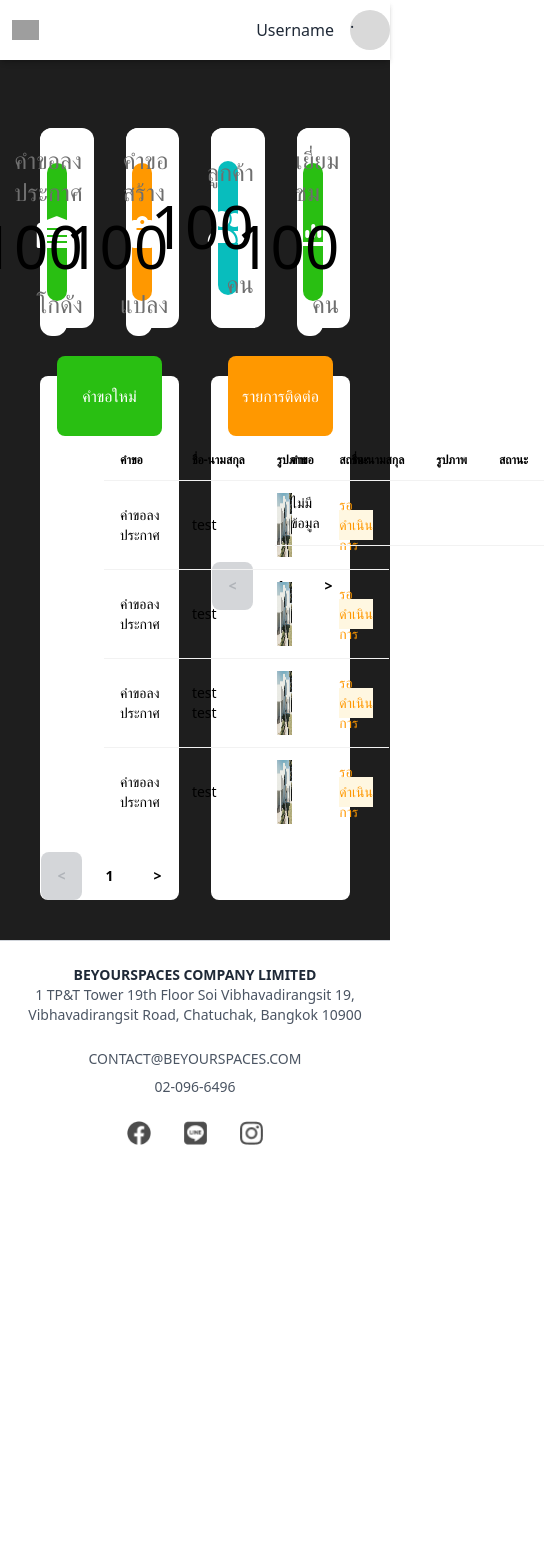
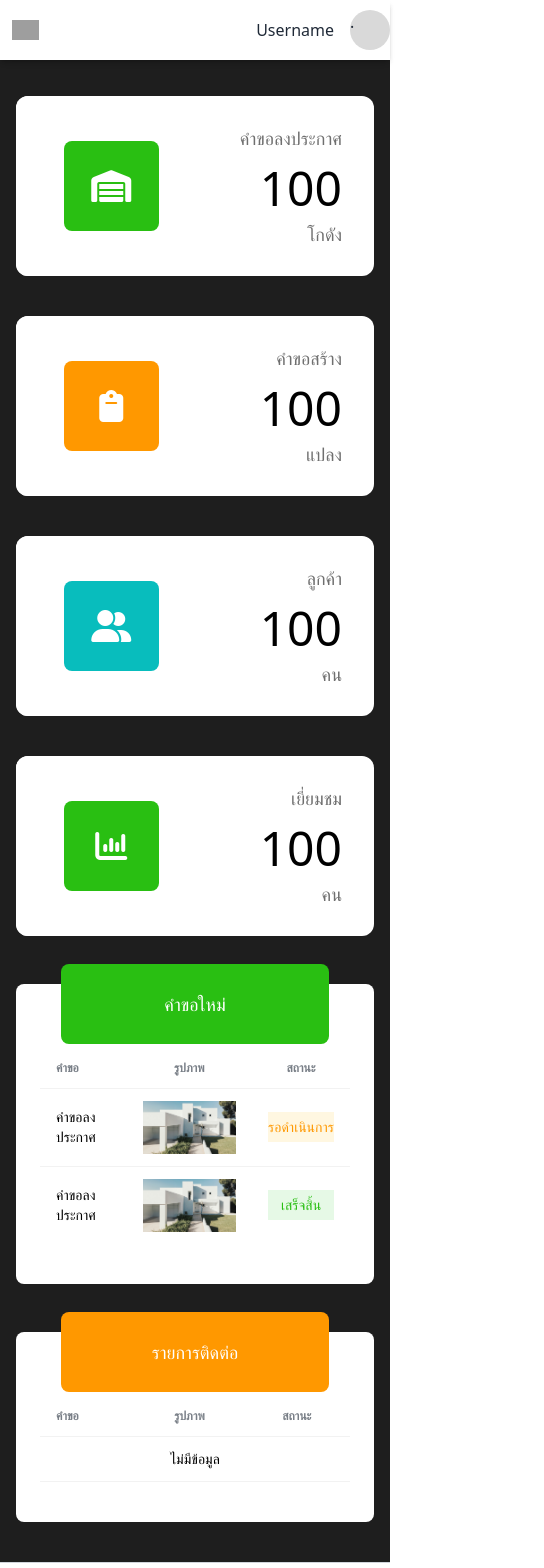
Before and after one commit to dinsorkot-sk/store-house-backend, a Nuxt app: page /Admin_Dashboard in a window 390 px wide. Shown: the top 1568 px of the page, 544 px wide, since content can reach past the window. Before the commit the page ends 1145 px from the top, so only its background shows below. Built offline with nearby package versions, Linux system fonts and the light colour scheme; grey boxes are pictures that could not be loaded.

Commit message:
Admin_Dashboard_Responsive

```diff
--- a/pages/Admin_Dashboard.vue
+++ b/pages/Admin_Dashboard.vue
@@ -5,245 +5,192 @@
     </header>
 
     <body class="bg-[#1e1e1e]">
-        <div class=" min-h-screen px-10 ">
-            <div class="grid grid-cols-4 gap-8 ">
-
-                <!-- กล่องเเรก -->
-                <div class="h-[200px] bg-white rounded-xl mt-32">
-                    <div class="grid grid-cols-2 h-full w-full">
-                        <div class="flex justify-end items-center rounded-xl bg-white">
-                            <div class="flex justify-center items-center bg-[#29BF12] w-9/12 h-4/6 rounded-xl">
-                                <i class="fa-solid fa-warehouse fa-2xl" style="color: #ffffff;"></i>
+        <div class="min-h-screen px-4 lg:px-8 ">
+            <!-- กล่องหลัก -->
+            <div class="grid grid-cols-1 sm:grid-cols-2 md:p-4 md:gap-4 lg:grid-cols-4 lg:gap-6 ">
+                <div class="h-[180px] bg-white rounded-xl mt-24 md:h-[180px] lg:mt-32 lg:h-[200px]">
+                    <div class="grid grid-cols-2 h-full w-full gap-4">
+                        <!-- กล่องสีเขียว -->
+                        <div class="flex justify-end items-center rounded-xl bg-white mr-7">
+                            <div class="flex justify-center items-center bg-[#29BF12] w-8/12 h-3/6 rounded-lg">
+                                <i class="fa-solid fa-warehouse fa-2xl sm:fa-3xl" style="color: #ffffff;"></i>
                             </div>
                         </div>
-                        <div class="grid grid-cols-1 text-2xl gap-2 p-4 text-[#6f6f6f] ">
-                            <div class="flex justify-end items-end  ">
-                                คำขอลงประกาศ
-                            </div>
+                        <!-- กล่องข้อความ -->
+                        <div class="grid grid-cols-1 text-lg sm:text-2xl md:text-xl gap-3 px-4 text-[#6f6f6f] mr-4 truncate">
+                            <div class="flex justify-end items-end">คำขอลงประกาศ</div>
                             <div>
-                                <div class="flex justify-end text-6xl text-black">
-                                    100
-                                </div>
-                                <div class="flex justify-end mt-3">
-                                    โกดัง
-                                </div>
+                                <div class="flex justify-end text-5xl sm:text-7xl md:text-5xl text-black">100</div>
+                                <div class="flex justify-end mt-2">โกดัง</div>
                             </div>
                         </div>
                     </div>
                 </div>
 
                 <!-- กล่องสอง -->
-                <div class="h-[200px] bg-white rounded-xl mt-32">
-                    <div class="grid grid-cols-2 h-full w-full">
-                        <div class="flex justify-end items-center rounded-xl bg-white">
-                            <div class="flex justify-center items-center bg-[#FF9800] w-9/12 h-4/6 rounded-xl">
-                                <i class="fa-solid fa-clipboard fa-2xl" style="color: #ffffff;"></i>
+                <div class="h-[180px] bg-white rounded-xl mt-10 sm:mt-16 md:mt-24 lg:mt-32 lg:h-[200px]">
+                    <div class="grid grid-cols-2 h-full w-full gap-4">
+                        <div class="flex justify-end items-center rounded-xl bg-white mr-7">
+                            <div class="flex justify-center items-center bg-[#FF9800] w-8/12 h-3/6 rounded-lg">
+                                <i class="fa-solid fa-clipboard fa-2xl sm:fa-3xl" style="color: #ffffff;"></i>
                             </div>
                         </div>
-                        <div class="grid grid-cols-1 text-2xl gap-2 p-4 text-[#6f6f6f] ">
-                            <div class="flex justify-end items-end  ">
-                                คำขอสร้าง
-                            </div>
+                        <div class="grid grid-cols-1 text-lg sm:text-2xl md:text-xl gap-3 px-4 text-[#6f6f6f] mr-4 truncate">
+                            <div class="flex justify-end items-end">คำขอสร้าง</div>
                             <div>
-                                <div class="flex justify-end text-6xl text-black">
-                                    100
-                                </div>
-                                <div class="flex justify-end mt-3">
-                                    แปลง
-                                </div>
+                                <div class="flex justify-end text-5xl sm:text-7xl md:text-5xl text-black">100</div>
+                                <div class="flex justify-end mt-2">แปลง</div>
                             </div>
                         </div>
                     </div>
                 </div>
 
                 <!-- กล่องสาม -->
-                <div class="h-[200px] bg-white rounded-xl mt-32">
-                    <div class="grid grid-cols-2 h-full w-full">
-                        <div class="flex justify-end items-center rounded-xl bg-white">
-                            <div class="flex justify-center items-center bg-[#08BDBD] w-9/12 h-4/6 rounded-xl">
-                                <i class="fa-solid fa-user-group fa-2xl" style="color: #ffffff;"></i>
+                <div class="h-[180px] bg-white rounded-xl mt-10 sm:mt-16 md:mt-2 lg:mt-32 lg:h-[200px]">
+                    <div class="grid grid-cols-2 h-full w-full gap-4">
+                        <div class="flex justify-end items-center rounded-xl bg-white mr-7">
+                            <div class="flex justify-center items-center bg-[#08BDBD] w-8/12 h-3/6 rounded-lg">
+                                <i class="fa-solid fa-user-group fa-2xl sm:fa-3xl" style="color: #ffffff;"></i>
                             </div>
                         </div>
-                        <div class="grid grid-cols-1 text-2xl gap-2 p-4 text-[#6f6f6f] ">
-                            <div class="flex justify-end items-end  ">
-                                ลูกค้า
-                            </div>
+                        <div class="grid grid-cols-1 text-lg sm:text-2xl md:text-xl gap-3 px-4 text-[#6f6f6f] mr-4 truncate">
+                            <div class="flex justify-end items-end">ลูกค้า</div>
                             <div>
-                                <div class="flex justify-end text-6xl text-black">
-                                    100
-                                </div>
-                                <div class="flex justify-end mt-3">
-                                    คน
-                                </div>
+                                <div class="flex justify-end text-5xl sm:text-7xl md:text-5xl text-black">100</div>
+                                <div class="flex justify-end mt-2">คน</div>
                             </div>
                         </div>
                     </div>
                 </div>
 
                 <!-- กล่องสี่ -->
-                <div class="h-[200px] bg-white rounded-xl mt-32">
-                    <div class="grid grid-cols-2 h-full w-full">
-                        <div class="flex justify-end items-center rounded-xl bg-white">
-                            <div class="flex justify-center items-center bg-[#29BF12] w-9/12 h-4/6 rounded-xl">
-                                <i class="fa-solid fa-chart-column fa-2xl" style="color: #ffffff;"></i>
+                <div class="h-[180px] bg-white rounded-xl mt-10 sm:mt-16 md:mt-2 lg:mt-32 lg:h-[200px]">
+                    <div class="grid grid-cols-2 h-full w-full gap-4">
+                        <div class="flex justify-end items-center rounded-xl bg-white mr-7">
+                            <div class="flex justify-center items-center bg-[#29BF12] w-8/12 h-3/6 rounded-lg">
+                                <i class="fa-solid fa-chart-column fa-2xl sm:fa-3xl" style="color: #ffffff;"></i>
                             </div>
                         </div>
-                        <div class="grid grid-cols-1 text-2xl gap-2 p-4 text-[#6f6f6f] ">
-                            <div class="flex justify-end items-end  ">
-                                เยี่ยมชม
-                            </div>
+                        <div class="grid grid-cols-1 text-lg sm:text-2xl md:text-xl gap-3 px-4 text-[#6f6f6f] mr-4 truncate">
+                            <div class="flex justify-end items-end">เยี่ยมชม</div>
                             <div>
-                                <div class="flex justify-end text-6xl text-black">
-                                    100
-                                </div>
-                                <div class="flex justify-end mt-3">
-                                    คน
-                                </div>
+                                <div class="flex justify-end text-5xl sm:text-7xl md:text-5xl text-black">100</div>
+                                <div class="flex justify-end mt-2">คน</div>
                             </div>
                         </div>
                     </div>
                 </div>
             </div>
 
-            <div class="grid grid-cols-2 gap-8 mt-12 pb-10">
-                <div class="bg-white rounded-lg w-full ">
-                    <div class="flex justify-center relative bg-white  ">
-                        <div
-                            class="flex justify-center items-center text-white absolute bg-[#29BF12] w-3/4 h-[80px] -top-5 rounded-lg">
-                            คำขอใหม่
+                <!-- ส่วนตาราง -->
+                <div class="grid grid-cols-1 lg:grid-cols-2 gap-6 mt-12 pb-10">
+                    <!-- คำขอใหม่ -->
+                    <div class="bg-white rounded-lg w-full pb-10">
+                        <div class="flex justify-center relative bg-white">
+                            <div
+                                class="flex justify-center items-center text-white absolute bg-[#29BF12] w-3/4 h-[80px] -top-5 rounded-lg text-lg sm:text-xl md:text-2xl md:font-bold lg:text-2xl">
+                                คำขอใหม่
+                            </div>
                         </div>
-                    </div>
 
-                    <div class="mt-16  px-16">
-                        <div >
-                            <!-- table -->
-                            <table class="table text-black w-full">
-                                <!-- head -->
-                                <thead class="text-black">
+                        <div class="mt-16 px-6 sm:px-10">
+                            <!-- ตาราง -->
+                            <table class="table text-black w-full text-sm sm:text-base ">
+                                <thead>
                                     <tr>
-                                        <th>คำขอ</th>
-                                        <th>ชื่อ-นามสกุล</th>
-                                        <th>รูปภาพ</th>
-                                        <th>สถานะ</th>
+                                        <th class="">คำขอ</th>
+                                        <!-- ซ่อนชื่อ-นามสกุลในหน้าจอขนาด sm -->
+                                        <th class="hidden sm:table-cell">ชื่อ-นามสกุล</th>
+                                        <th class="text-center">รูปภาพ</th>
+                                        <th class="text-center">สถานะ</th>
                                     </tr>
                                 </thead>
                                 <tbody>
-                                    <!-- row 1 -->
+
+                                    <!-- ตัวอย่างแถวข้อมูล -->
                                     <tr>
                                         <td>คำขอลงประกาศ</td>
-                                        <td>test</td>
-                                        <td><img class="w-2/4 h-16" src="../public/home/Bg_home_full_edit.png" alt=""></td>
+                                        <!-- ซ่อนชื่อ-นามสกุลในหน้าจอขนาด sm -->
+                                        <td class="hidden sm:table-cell">นายสมชาย ใจดี</td>
                                         <td>
-                                            <div class="flex justify-center items-center text-[#FF9800] bg-[#fff7e1] w-4/4 h-[30px]">
+                                            <div class="flex justify-center">
+                                                <img class="w-full h-full max-w-[200px] object-cover"
+                                                    src="../public/home/Bg_home_full_edit.png" alt="รูปภาพ">
+                                            </div>
+                                        </td>
+                                        <td>
+                                            <!-- จัดสถานะให้อยู่ช่องเดียว -->
+                                            <div
+                                                class="flex justify-center items-center text-[#FF9800] bg-[#fff7e1] w-full h-[30px] sm:block hidden ">
                                                 รอดำเนินการ
                                             </div>
-                                        </td>
-                                    </tr>
-                                    <!-- row 2 -->
-                                    <tr>
-                                        <td>คำขอลงประกาศ</td>
-                                        <td>test</td>
-                                        <td><img class="w-2/4 h-16" src="../public/home/Bg_home_full_edit.png" alt=""></td>
-                                        <td>
-                                            <div class="flex justify-center items-center text-[#FF9800] bg-[#fff7e1] w-4/4 h-[30px]">
-                                                รอดำเนินการ
-                                            </div>
-                                        </td>
-                                    </tr>
-                                    <!-- row 3 -->
-                                    <tr>
-                                        <td>คำขอลงประกาศ</td>
-                                        <td>test test</td>
-                                        <td><img class="w-2/4 h-16" src="../public/home/Bg_home_full_edit.png" alt=""></td>
-                                        <td>
-                                            <div class="flex justify-center items-center text-[#FF9800] bg-[#fff7e1] w-4/4 h-[30px]">
+
+                                            <div
+                                                class="flex justify-center items-center text-[#FF9800] bg-[#fff7e1] w-full h-[30px] sm:hidden block truncate ">
                                                 รอดำเนินการ
                                             </div>
                                         </td>
                                     </tr>
 
+                                    <!-- ตัวอย่างแถวข้อมูลเพิ่มเติม -->
                                     <tr>
                                         <td>คำขอลงประกาศ</td>
-                                        <td>test</td>
-                                        <td><img class="w-2/4 h-16" src="../public/home/Bg_home_full_edit.png" alt=""></td>
+                                        <td class="hidden sm:table-cell">นางสาวใจดี สมชาย</td>
                                         <td>
-                                            <div class="flex justify-center items-center text-[#FF9800] bg-[#fff7e1] w-4/4 h-[30px]">
-                                                รอดำเนินการ
+                                            <div class="flex justify-center">
+                                                <img class="w-full h-full max-w-[200px] object-cover"
+                                                    src="../public/home/Bg_home_full_edit.png" alt="รูปภาพ">
+                                            </div>
+                                        </td>
+                                        <td>
+                                            <div
+                                                class="flex justify-center items-center text-[#29BF12] bg-[#e6f9e6] w-full h-[30px]">
+                                                เสร็จสิ้น
                                             </div>
                                         </td>
                                     </tr>
-
                                 </tbody>
                             </table>
 
-                            <div class="flex justify-center gap-2 mt-4 text-black">
-                                <button class="btn btn-outline text-black border-none" @click="prevPage"
-                                    :disabled="currentPage === 1">
-                                    &lt;
-                                </button>
-                                <button class="btn btn-outline text-black border-none">{{ currentPage }}</button>
-                                <button class="btn btn-outline text-black border-none" @click="nextPage"
-                                    :disabled="!hasNextPage">
-                                    &gt;
-                                </button>
+                        </div>
+                    </div>
+
+                    <!-- รายการติดต่อ -->
+                    <div class="bg-white rounded-lg w-full pb-10 mt-6 sm:mt-0 md:mt-6 lg:mt-0">
+                        <div class="flex justify-center relative bg-white">
+                            <div
+                                class="flex justify-center items-center text-white absolute bg-[#FF9800] w-3/4 h-[80px] -top-5 rounded-lg text-lg sm:text-xl sm:font-bold md:text-2xl md:font-bold lg:text-2xl lg:font-bold">
+                                รายการติดต่อ
                             </div>
+                        </div>
+
+                        <div class="mt-16 px-6 sm:px-10">
+                            <!-- ตาราง -->
+                            <table class="table text-black w-full text-sm sm:text-base">
+                                <thead>
+                                    <tr>
+                                        <th class="">คำขอ</th>
+                                        <!-- ซ่อนชื่อ-นามสกุลในหน้าจอขนาด sm -->
+                                        <th class="hidden sm:table-cell">ชื่อ-นามสกุล</th>
+                                        <th class="text-center">รูปภาพ</th>
+                                        <th class="text-center">สถานะ</th>
+                                    </tr>
+                                </thead>
+                                <tbody>
+                                    <tr>
+                                        <td colspan="4" class="text-center">ไม่มีข้อมูล</td>
+                                    </tr>
+                                </tbody>
+                            </table>
+
+
 
                         </div>
                     </div>
                 </div>
+            </div>
+    </body>
 
-                <div class="bg-white rounded-lg w-full pb-10">
-                    <div class="flex justify-center relative bg-white  ">
-                        <div
-                            class="flex justify-center items-center text-white absolute bg-[#FF9800] w-3/4 h-[80px] -top-5 rounded-lg">
-                            รายการติดต่อ
-                        </div>
-                    </div>
-
-                    <div class="mt-16  px-16">
-                        <div >
-                            <!-- table -->
-                            <table class="table text-black w-full">
-                                <!-- head -->
-                                <thead class="text-black">
-                                    <tr>
-                                        <th>คำขอ</th>
-                                        <th>ชื่อ-นามสกุล</th>
-                                        <th>รูปภาพ</th>
-                                        <th>สถานะ</th>
-                                    </tr>
-                                </thead>
-                                <tbody>
-                                    <tr>
-                                        <td>
-                                            ไม่มีข้อมูล
-                                        </td>
-                                    </tr>
-
-                                </tbody>
-                            </table>
-
-                            <div class="flex justify-center gap-2 mt-4 text-black">
-                                <button class="btn btn-outline text-black border-none" @click="prevPage"
-                                    :disabled="currentPage === 1">
-                                    &lt;
-                                </button>
-                                <button class="btn btn-outline text-black border-none">{{ currentPage }}</button>
-                                <button class="btn btn-outline text-black border-none" @click="nextPage"
-                                    :disabled="!hasNextPage">
-                                    &gt;
-                                </button>
-                            </div>
-
-                        </div>
-                    </div>
-                </div>
-
-
-            </div>
-        </div>
-
-    </body>
 
     <footer>
         <FootBar />
```
